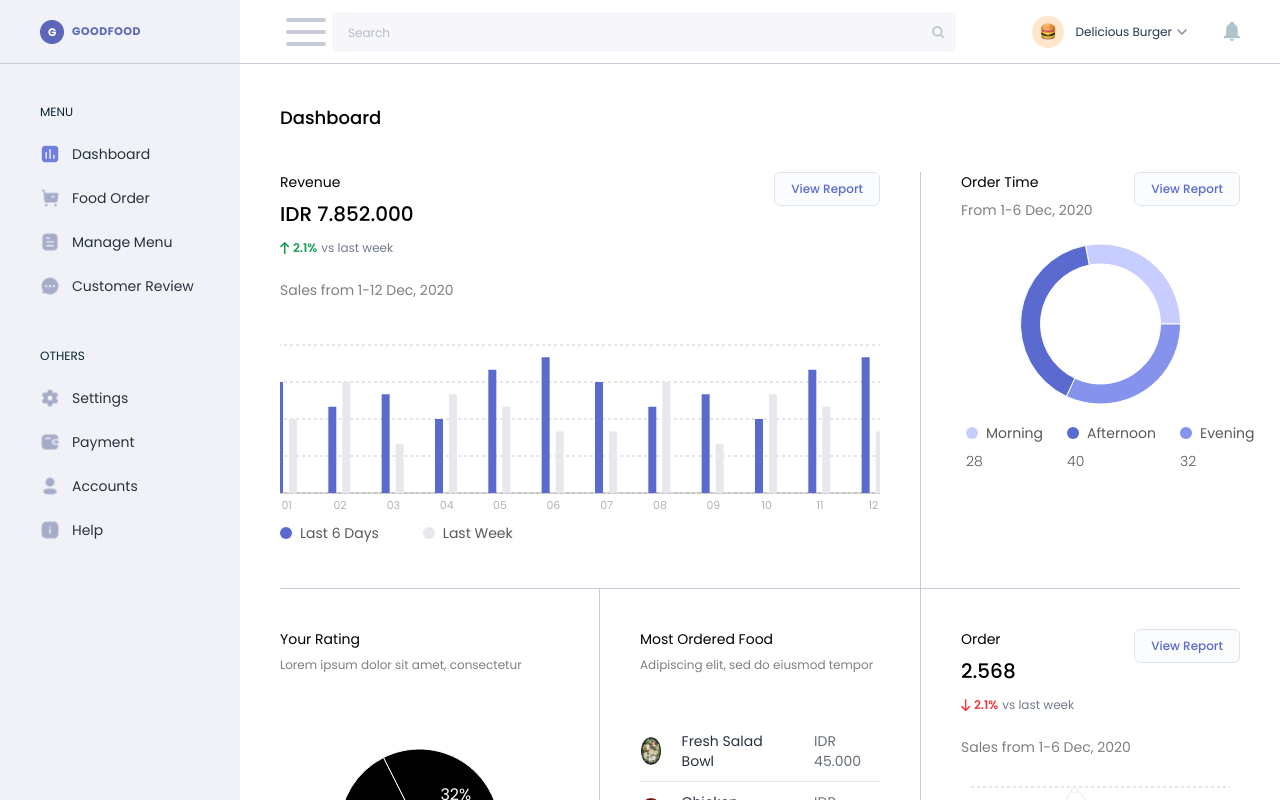
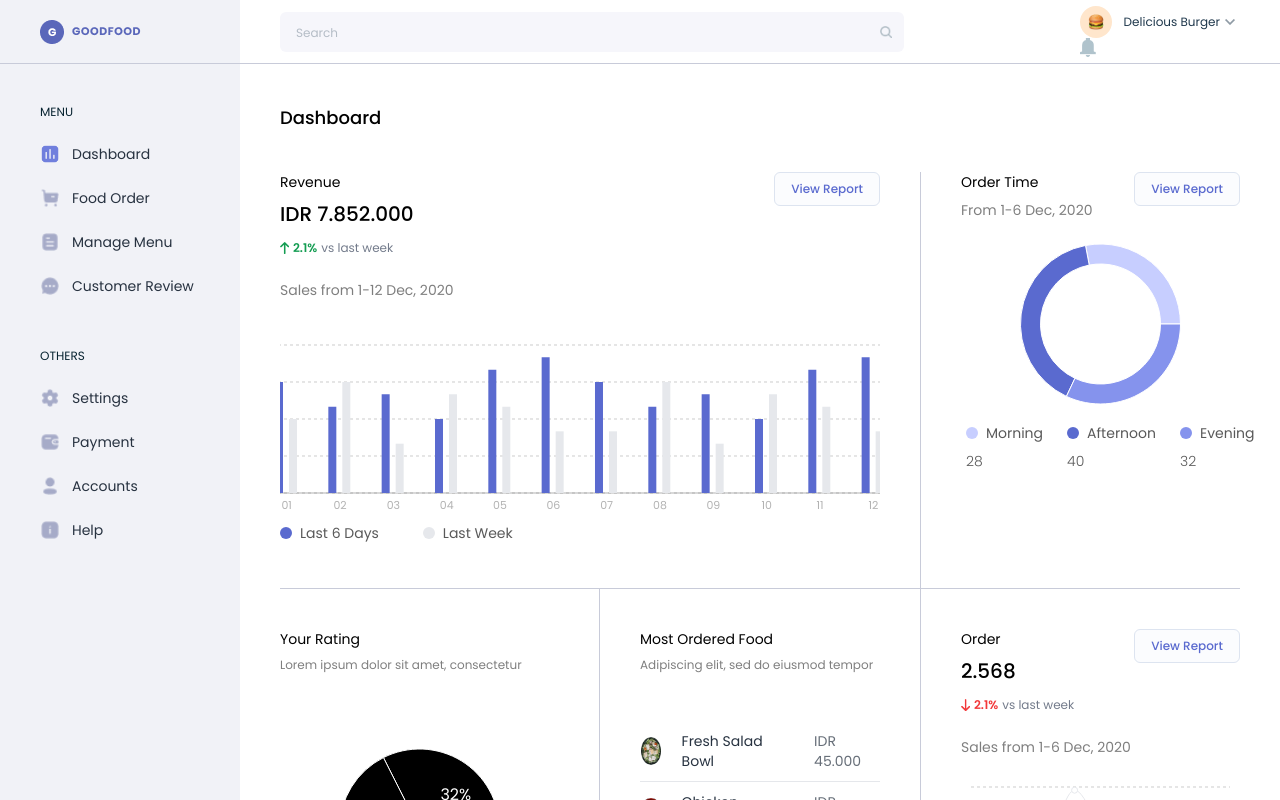
Before and after one commit to imDmanuel/goodfood-dashboard, a React (Vite) app: page / in a window 1280 px wide. Shown: the top 800 px of the page. Built offline with nearby package versions, Linux system fonts and the light colour scheme.

Commit message:
worked on navbar mobile - yet to implement UI for profile mobile view in the navbar

```diff
--- a/src/navbar.tsx
+++ b/src/navbar.tsx
@@ -16,13 +16,13 @@ export default function Navbar({
       <button
         onClick={openSidebar}
         type="button"
-        className="border-0 border-[#C8CBD9] p-0.5 rounded-md aspect-square relative"
+        className="lg:hidden mr-4 border-0 border-[#C8CBD9] p-0.5 rounded-md aspect-square relative"
       >
         <img src={menuIcon} className="w-12" />
       </button>
       {/* END MOBILE MENU ICON */}
       {/* SEARCH */}
-      <div className="bg-[#F6F6FB] flex items-center rounded-md pr-3 focus-within:outline-[#707FDD] focus-within:outline py-2">
+      <div className="max-sm:w-full bg-[#F6F6FB] flex items-center rounded-md pr-3 focus-within:outline-[#707FDD] focus-within:outline py-2">
         <input
           type="text"
           className="bg-transparent focus:outline-none w-[120px] sm:w-[350px] lg:w-[600px] px-4 placeholder:text-[#1F384C] placeholder:text-opacity-30 placeholder:text-xs placeholder:font-normal text-[#1F384C]"
@@ -32,8 +32,9 @@ export default function Navbar({
       </div>
       {/* END SEARCH */}
 
+      <div className="max-sm:hidden ml-auto">
         {/* ACCOUNT INFO */}
-      <div className="ml-auto flex items-center mr-8">
+        <div className="flex items-center">
           <div className="bg-[#FFE6CC] size-8 flex items-center justify-center rounded-full">
             <img src={burgerEmoticon} alt="" className="w-4" />
           </div>
@@ -47,6 +48,7 @@ export default function Navbar({
         {/* NOTIFICATION ICON */}
         <img src={notificationIcon} className="w-4" />
         {/* END NOTIFICATION ICON */}
+      </div>
     </nav>
   );
 }
```
Lines whose indentation alone changed are shown as unchanged.
